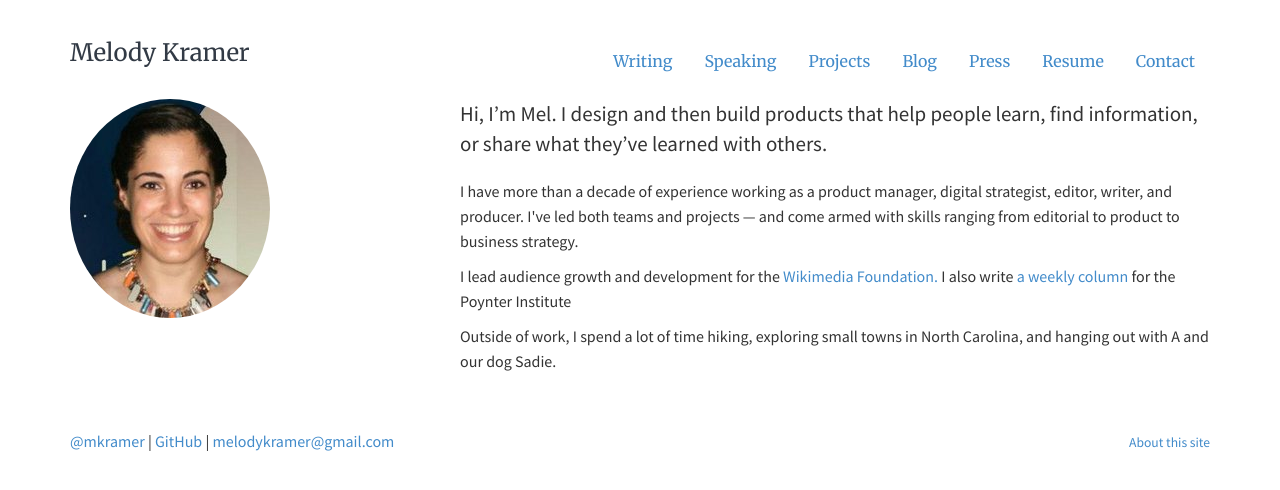
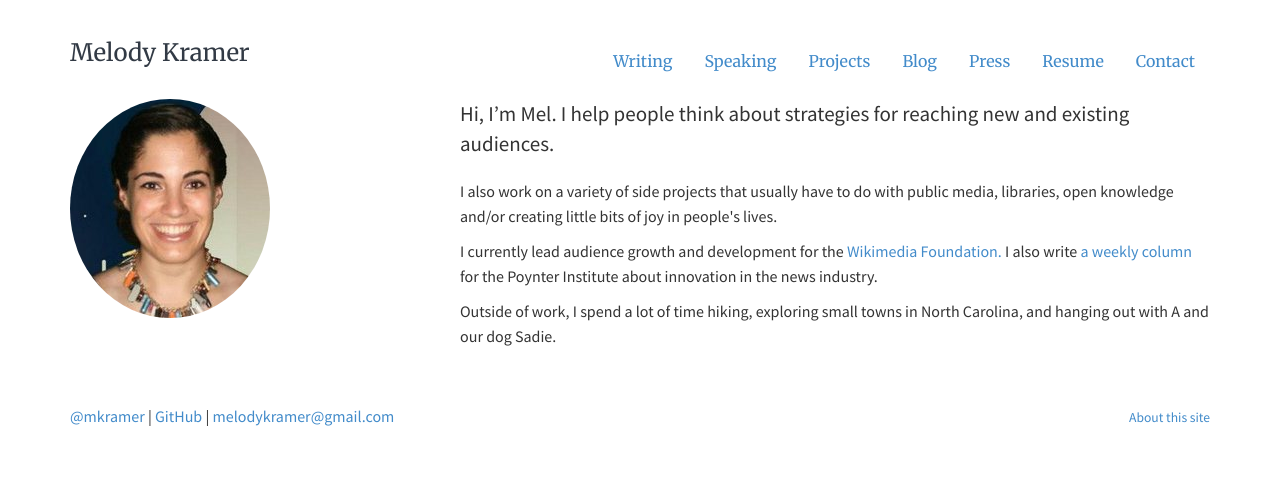
Before and after one commit to melodykramer/old-website, a Jekyll site: the page built from index.md, in a window 1280 px wide. Shown: the top 490 px of the page. Built offline with Jekyll 4.4.1, drawn with Linux system fonts in a browser that asks for light colours.

Commit message:
Update index.md

```diff
--- a/index.md
+++ b/index.md
@@ -14,7 +14,7 @@ description:
 	<img  class="img-circle avatar" alt="Melody Kramer" src="img/headshot.jpg">
 	</div>
 	<div itemscope itemtype="http://data-vocabulary.org/Person" class="col-sm-8">
-	<p class="lead" markdown="1">Hi, I'm <span itemprop="name">Mel</span>. I design and then build products that help people learn, find information, or share what they've learned with others.</p>
-	<p>I have more than a decade of experience working as a product manager, digital strategist, editor, writer, and producer. I've led both teams and projects — and come armed with skills ranging from editorial to product to business strategy.
-	<p>I lead audience growth and development for the <a href="https://wikimediafoundation.org/wiki/Home">Wikimedia Foundation.</a> I also write <a href="http://www.poynter.org/author/melody-kramer/">a weekly column</a> for the Poynter Institute</p>
+	<p class="lead" markdown="1">Hi, I'm <span itemprop="name">Mel</span>. I help people think about strategies for reaching new and existing audiences.</p>
+	<p>I also work on a variety of side projects that usually have to do with public media, libraries, open knowledge and/or creating little bits of joy in people's lives.</p>
+	<p>I currently lead audience growth and development for the <a href="https://wikimediafoundation.org/wiki/Home">Wikimedia Foundation.</a> I also write <a href="http://www.poynter.org/author/melody-kramer/">a weekly column</a> for the Poynter Institute about innovation in the news industry.</p>
 	<p>Outside of work, I spend a lot of time hiking, exploring small towns in North Carolina, and hanging out with A and our dog Sadie.</p>
```
